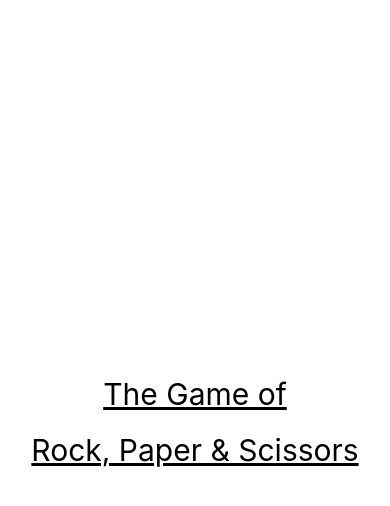
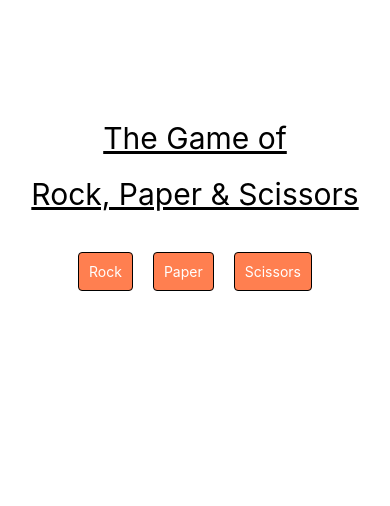
Before and after one commit to hampus-code/rock_paper_scissors_native, a React Native app in the folder rock-paper-scissors/: screen / in a window 390 px wide. Shown: the top 506 px of the page. Built offline with nearby package versions, Linux system fonts and the light colour scheme.

Commit message:
Added buttons and CSS on buttons

```diff
--- a/rock-paper-scissors/App.js
+++ b/rock-paper-scissors/App.js
@@ -1,20 +1,21 @@
-import { StatusBar } from "expo-status-bar";
-import { StyleSheet, Text, View } from "react-native";
+import { StyleSheet, View, Text, TouchableOpacity } from "react-native";
 import Game from "./component/Game";
 
-export default function App() {
+const App = () => {
   return (
     <View style={styles.container}>
       <Game></Game>
     </View>
   );
-}
+};
 
 const styles = StyleSheet.create({
   container: {
     flex: 1,
-    backgroundColor: "#fff",
+    justifyContent: "flex-start",
     alignItems: "center",
-    justifyContent: "center",
+    paddingTop: 50,
   },
 });
+
+export default App;
--- a/rock-paper-scissors/component/Game.js
+++ b/rock-paper-scissors/component/Game.js
@@ -1,21 +1,41 @@
-import { StyleSheet, Text, View } from "react-native";
+import { StyleSheet, View, Text, TouchableOpacity } from "react-native";
 
-export default function Game() {
+const Game = () => {
   return (
     <View style={styles.container}>
       <View style={styles.space}></View>
       <Text style={styles.headerText}>The Game of</Text>
       <Text style={styles.headerText}>Rock, Paper & Scissors</Text>
+      <View style={styles.space}></View>
+      <View style={styles.buttonContainer}>
+        <View style={styles.button}>
+          <TouchableOpacity>
+            <Text style={styles.text}>Rock</Text>
+          </TouchableOpacity>
+        </View>
+        <View style={styles.space}></View>
+        <View style={styles.button}>
+          <TouchableOpacity>
+            <Text style={styles.text}>Paper</Text>
+          </TouchableOpacity>
+        </View>
+        <View style={styles.space}></View>
+        <View style={styles.button}>
+          <TouchableOpacity>
+            <Text style={styles.text}>Scissors</Text>
+          </TouchableOpacity>
+        </View>
+      </View>
     </View>
   );
-}
+};
 
 const styles = StyleSheet.create({
   container: {
     flex: 1,
-    backgroundColor: "#fff",
+    justifyContent: "flex-start",
     alignItems: "center",
-    justifyContent: "center",
+    paddingTop: 50,
   },
   headerText: {
     fontSize: 30,
@@ -25,4 +45,20 @@ const styles = StyleSheet.create({
   space: {
     height: 20,
   },
+  button: {
+    borderWidth: 1,
+    backgroundColor: "coral",
+    borderRadius: 4,
+    padding: 10,
+    marginHorizontal: 10,
+  },
+  text: {
+    color: "white",
+  },
+  buttonContainer: {
+    flexDirection: "row",
+    alignItems: "flex-start",
+  },
 });
+
+export default Game;
```
